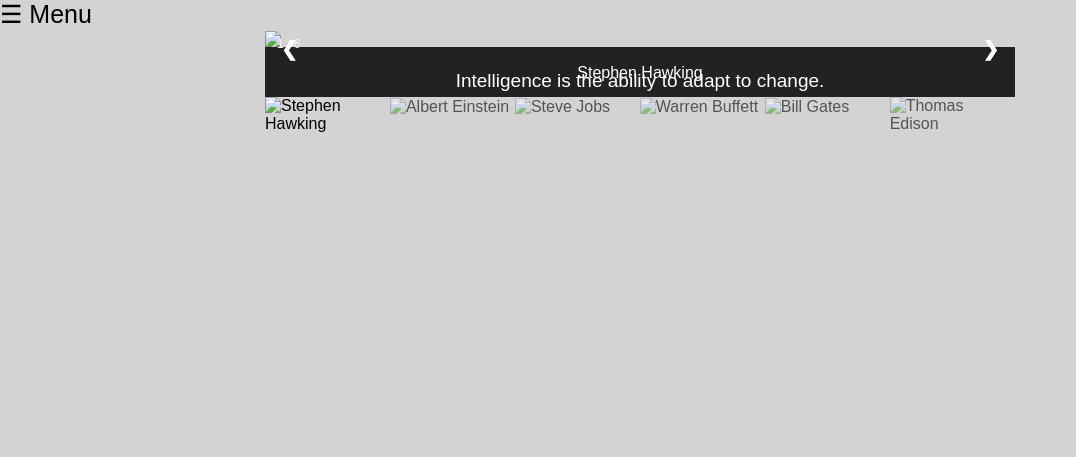
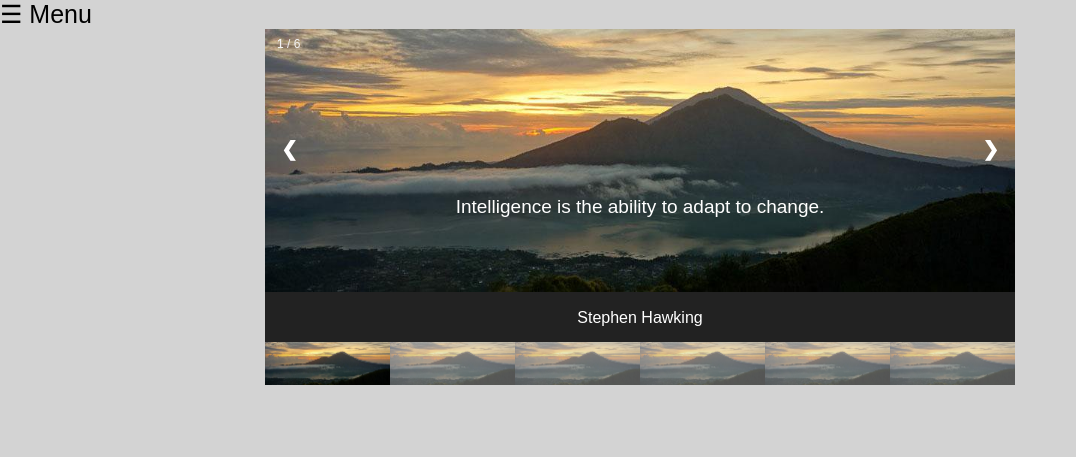
Before and after one commit to senmuthiya/imageslider, a plain HTML site: page index.html in a window 1280 px wide. Shown: the whole page, without its empty margins (0-1076 px from the left). Drawn offline with Linux system fonts and the light colour scheme.

Commit message:
Update index.html

```diff
--- a/index.html
+++ b/index.html
@@ -208,37 +208,37 @@
 <div class="container">
   <div class="mySlides">
     <div class="numbertext">1 / 6</div>
-    <img src="images/nature1.jpg" style="width:100%">
+    <img src="nature1.jpg" style="width:100%">
     <div class="text">Intelligence is the ability to adapt to change.</div>
   </div>
 
   <div class="mySlides">
     <div class="numbertext">2 / 6</div>
-    <img src="images/nature1.jpg" style="width:100%">
+    <img src="nature1.jpg" style="width:100%">
     <div class="text">Imagination is more important than knowledge.</div>
   </div>
 
   <div class="mySlides">
     <div class="numbertext">3 / 6</div>
-    <img src="images/nature1.jpg" style="width:100%">
+    <img src="nature1.jpg" style="width:100%">
     <div class="text">Innovation distinguishes between a leader and a follower.</div>
   </div>
 
   <div class="mySlides">
     <div class="numbertext">4 / 6</div>
-    <img src="images/nature1.jpg" style="width:100%">
+    <img src="nature1.jpg" style="width:100%">
     <div class="text">It takes 20 years to build a reputation and five minutes to ruin it. If you think about that, you'll do things differently.</div>
   </div>
 
   <div class="mySlides">
     <div class="numbertext">5 / 6</div>
-    <img src="images/nature1.jpg" style="width:100%">
+    <img src="nature1.jpg" style="width:100%">
     <div class="text">Your most unhappy customers are your greatest source of learning.</div>
   </div>
 
   <div class="mySlides">
     <div class="numbertext">6 / 6</div>
-    <img src="images/nature1.jpg" style="width:100%">
+    <img src="nature1.jpg" style="width:100%">
     <div class="text">Genius is one percent inspiration and ninety-nine percent perspiration.</div>
   </div>
 
@@ -251,23 +251,23 @@
 
   <div class="row">
     <div class="column">
-      <img class="demo cursor" src="images/nature1.jpg" style="width:100%" onclick="currentSlide(1)" alt="Stephen Hawking">
+      <img class="demo cursor" src="nature1.jpg" style="width:100%" onclick="currentSlide(1)" alt="Stephen Hawking">
       <div class="numbertext">1</div>
     </div>
     <div class="column">
-      <img class="demo cursor" src="images/nature1.jpg" style="width:100%" onclick="currentSlide(2)" alt="Albert Einstein">
+      <img class="demo cursor" src="nature1.jpg" style="width:100%" onclick="currentSlide(2)" alt="Albert Einstein">
     </div>
     <div class="column">
-      <img class="demo cursor" src="images/nature1.jpg" style="width:100%" onclick="currentSlide(3)" alt="Steve Jobs">
+      <img class="demo cursor" src="nature1.jpg" style="width:100%" onclick="currentSlide(3)" alt="Steve Jobs">
     </div>
     <div class="column">
-      <img class="demo cursor" src="images/nature1.jpg" style="width:100%" onclick="currentSlide(4)" alt="Warren Buffett">
+      <img class="demo cursor" src="nature1.jpg" style="width:100%" onclick="currentSlide(4)" alt="Warren Buffett">
     </div>
     <div class="column">
-      <img class="demo cursor" src="images/nature1.jpg" style="width:100%" onclick="currentSlide(5)" alt="Bill Gates">
+      <img class="demo cursor" src="nature1.jpg" style="width:100%" onclick="currentSlide(5)" alt="Bill Gates">
     </div>
     <div class="column">
-      <img class="demo cursor" src="images/nature1.jpg" style="width:100%" onclick="currentSlide(6)" alt="Thomas Edison">
+      <img class="demo cursor" src="nature1.jpg" style="width:100%" onclick="currentSlide(6)" alt="Thomas Edison">
     </div>
   </div>
 </div>
```
